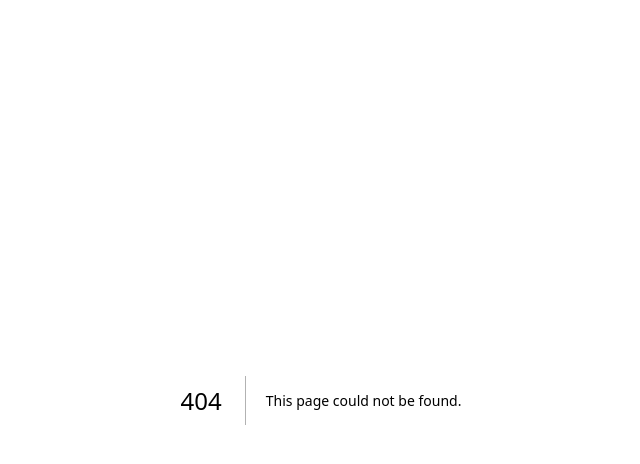
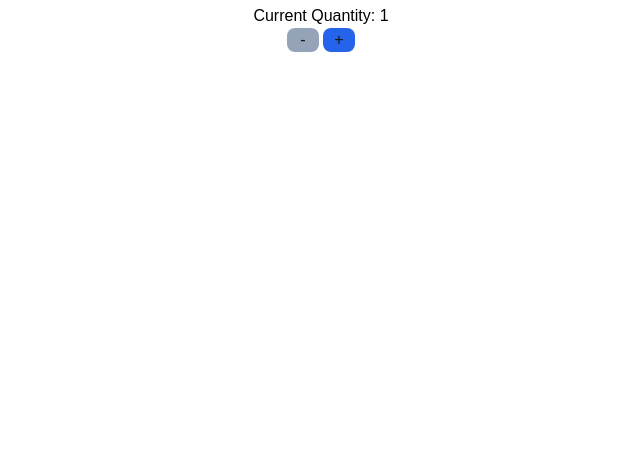
Before and after one commit to Gagandeep9354/cprg306-assignments, a Next.js app: page /week-4 in a window 1280 px wide. Before the commit this address had no page. Shown: the top 464 px of the page, without its empty margins (319-959 px from the left). Built offline with nearby package versions, Linux system fonts and the light colour scheme.

Commit message:
Week 4 complete

```diff
--- /dev/null
+++ b/app/week-4/new-item.js
@@ -0,0 +1,25 @@
+"use client"
+
+import React, { useState } from 'react';
+
+function NewItem() {
+    const [quantity, setQuantity] = useState(1);
+    const increment = () => setQuantity(quantity + 1);
+
+    const decrement = () => setQuantity(quantity- 1);
+
+    return(
+        <main className="flex justify-center">
+        <div className= "flex flex-col justify-center items-center w-38 bg-white p-1">
+            <p className="text-black">Current Quantity: {quantity}</p>
+            <div className="flex justify-between items-center">
+            <button onClick={decrement} className="bg-blue-600 hover:bg-blue-500 rounded-lg disabled:bg-slate-400 w-8" disabled={quantity===1}>-</button><br />
+            <button onClick={increment} className="bg-blue-600 hover:bg-blue-500 rounded-lg disabled:bg-slate-400 w-8 ml-1" disabled={quantity===20}>+</button>
+            </div>
+        </div>
+        </main>
+    )
+}
+
+
+export default NewItem
--- /dev/null
+++ b/app/week-4/page.js
@@ -0,0 +1,7 @@
+import NewItem from "./new-item";
+
+export default function Page() {
+    return(
+        <NewItem />
+    )
+}
```
